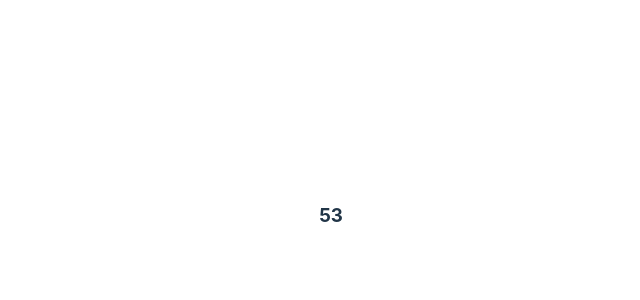
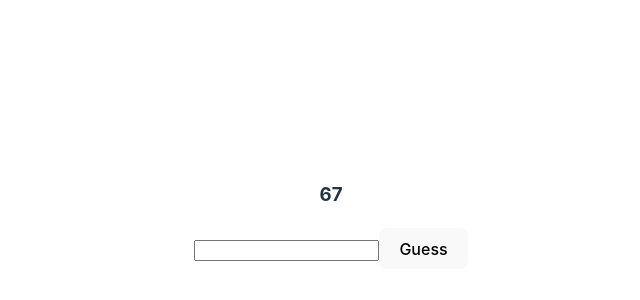
Before and after one commit to ErikasRamaneckas/1-react, a React (Vite) app in the folder 3-number-guessing-game/: page / in a window 1280 px wide. Shown: the part 184-484 px from the top of the page, without its empty margins (309-949 px from the left). Built offline with nearby package versions, Linux system fonts and the light colour scheme.

Commit message:
Add number guessing input

```diff
--- a/3-number-guessing-game/src/components/GuessForm.tsx
+++ b/3-number-guessing-game/src/components/GuessForm.tsx
@@ -1,3 +1,16 @@
-export default function GuessForm() {
-  return <></>;
+export default function GuessForm({ guess, setGuess, onGuess }) {
+  return (
+    <>
+      <form onSubmit={onGuess}>
+        <input
+          value={guess}
+          onChange={(e) => {
+            setGuess(e.target.value);
+          }}
+          type="number"
+        />
+        <button type="submit">Guess</button>
+      </form>
+    </>
+  );
 }
--- a/3-number-guessing-game/src/components/GuessGame.tsx
+++ b/3-number-guessing-game/src/components/GuessGame.tsx
@@ -1,17 +1,29 @@
+import { useState } from 'react';
 import GuessForm from './GuessForm.tsx';
-import Message from './Message.tsx';
 
 function generateRandNum() {
   return Math.floor(Math.random() * 100) + 1;
 }
 
 export default function GuessGame() {
-  generateRandNum();
+  const [randNum] = useState(generateRandNum());
+  const [guess, setGuess] = useState('');
+
+  function handleGuess(e) {
+    e.preventDefault();
+    console.log('Form submitted!');
+    if (Number(guess) === randNum) {
+      console.log('you win!');
+    }
+  }
   return (
     <>
-      <h3>{generateRandNum()}</h3>
-      <GuessForm />
-      <Message />
+      <h3>{randNum}</h3>
+      <GuessForm
+        guess={guess}
+        setGuess={setGuess}
+        onGuess={handleGuess}
+      />
     </>
   );
 }
```
Also changed, not shown: 3-number-guessing-game/Message}.tsx (deleted).
